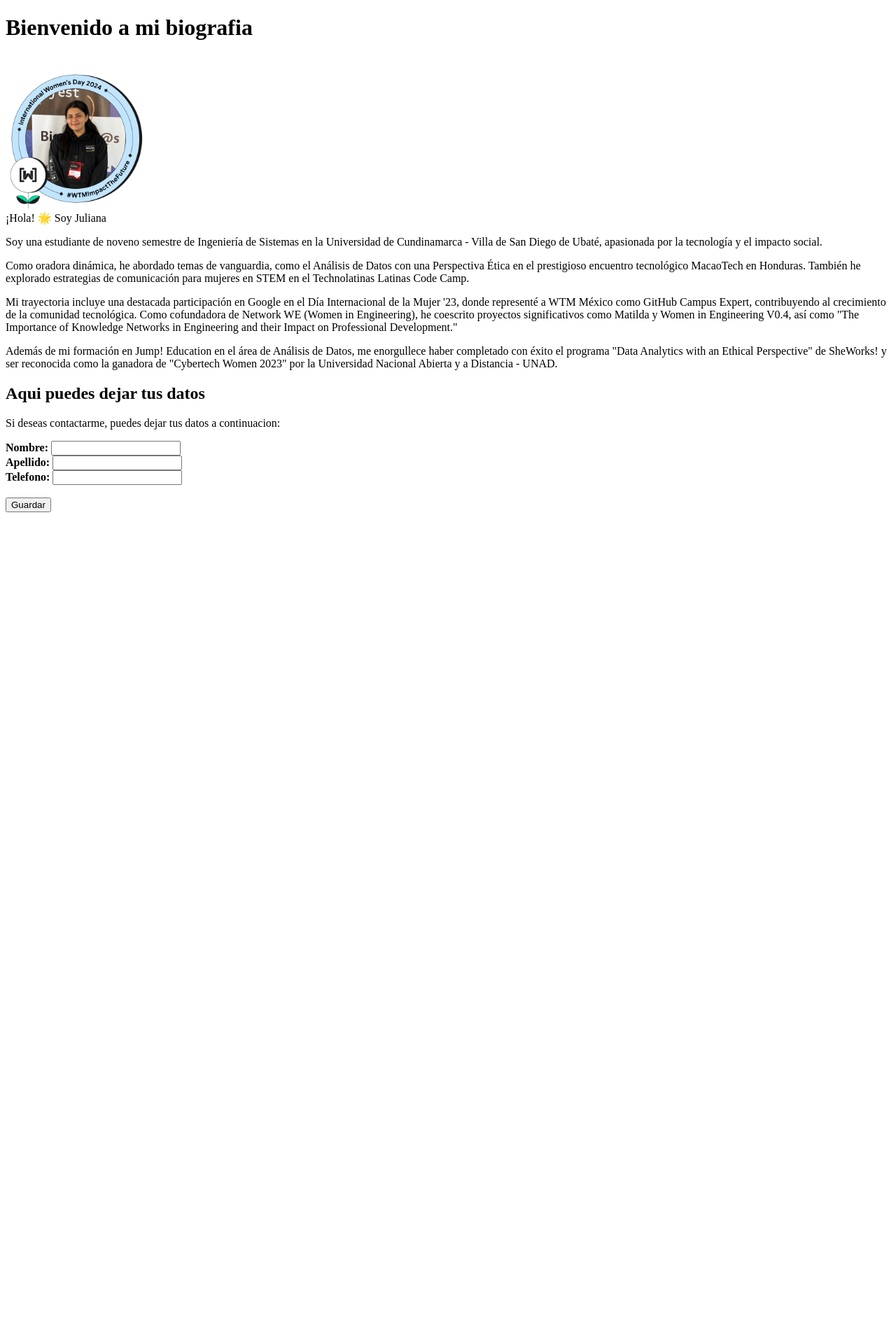
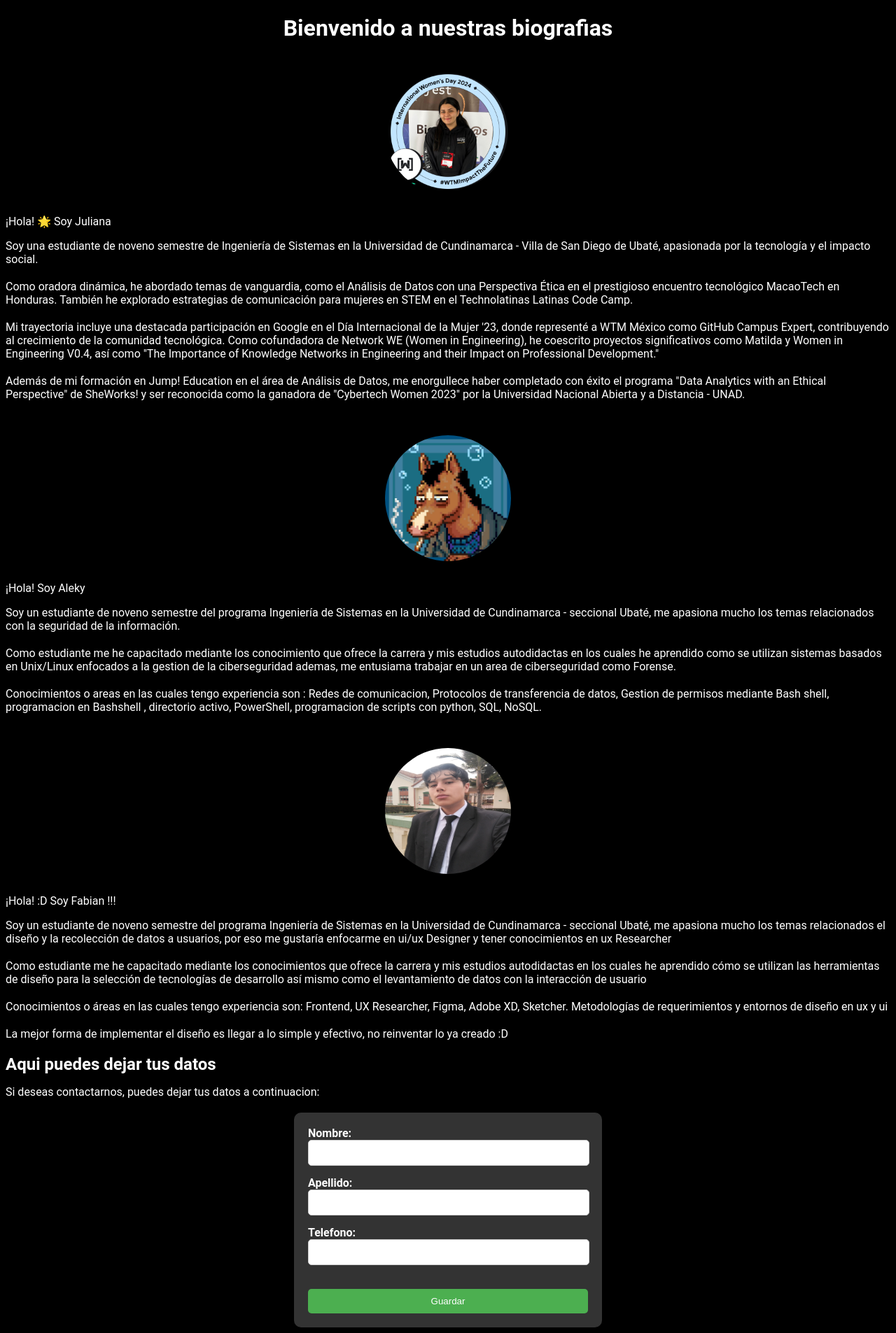
Before and after one commit to julianacastilloaraujo/Flask-Bio, a Flask app: page / in a window 1280 px wide. Shown: the whole page at 70% size. Before the commit the page ends 732 px from the top, so only its background shows below. Run offline with Flask 3, Linux system fonts and the light colour scheme.

Commit message:
Apartados de ivan y cristian creados, revisar posible pull request

```diff
--- a/src/app.py
+++ b/src/app.py
@@ -6,6 +6,7 @@ con_bd = Conexion()
 app = Flask(__name__)
 
 app.static_url_path = '/static'
+
 
 @app.route("/")
 def index():
--- /dev/null
+++ b/src/static/style.css
@@ -0,0 +1,99 @@
+/* Estilos generales */
+body {
+  background-color: #000;
+  color: #fff;
+  font-family: "Roboto", sans-serif;
+}
+
+h1 {
+  text-align: center;
+  font-weight: bold;
+  margin-bottom: 10px;
+}
+
+h2, h3 {
+  font-weight: bold;
+  margin-bottom: 10px;
+}
+
+p {
+  margin-bottom: 20px;
+}
+
+/* Estilos para imágenes */
+img {
+  border-radius: 50%;
+  box-shadow: 0 0 10px rgba(0, 0, 0, 0.5);
+  width: 180px;
+  height: 180px;
+  margin: 10px auto;
+  display: block;
+}
+
+/* Estilos para contenedores */
+.container {
+  max-width: 900px;
+  padding: 20px;
+}
+
+.form-container {
+  background-color: #333;
+  padding: 20px;
+  border-radius: 10px;
+}
+
+/* Estilos para los campos de texto */
+input {
+  width: calc(100% - 22px);
+  padding: 8px;
+  border: 1px solid #ccc;
+  margin-bottom: 10px;
+  border-radius: 5px;
+}
+
+/* Estilos para los botones */
+button {
+  background-color: #4caf50;
+  color: #fff;
+  border: none;
+  padding: 10px 20px;
+  border-radius: 5px;
+  cursor: pointer;
+}
+
+/* Estilos para el formulario */
+form {
+  max-width: 400px;
+  margin: 0 auto;
+  padding: 20px;
+  background-color: #333;
+  border-radius: 10px;
+  text-align: left; /* Centrar el contenido del formulario */
+}
+
+/* Estilos para los campos de texto del formulario */
+form input[type="text"] {
+  width: calc(100% - 20px); /* Ajustar el ancho del campo de texto */
+  padding: 10px; /* Ajustar el relleno */
+  margin-bottom: 15px;
+  border: 1px solid #ccc;
+  border-radius: 5px;
+}
+
+/* Estilos para el botón del formulario */
+form button {
+  width: 100%; /* Ocupar todo el ancho disponible */
+  background-color: #4caf50;
+  color: #fff;
+  border: none;
+  padding: 10px;
+  border-radius: 5px;
+  cursor: pointer;
+}
+
+/* Estilos para los títulos del formulario */
+form h2, form p {
+  color: #fff;
+  font-weight: bold;
+  margin-bottom: 10px;
+}
--- a/src/templates/index.html
+++ b/src/templates/index.html
@@ -4,9 +4,10 @@
     <meta charset="UTF-8">
     <meta name="viewport" content="width=device-width, initial-scale=1.0">
     <title>Pagina Principal</title>
+    <link rel="stylesheet" href="../static/style.css">
 </head>
 <body>
-    <h1>Bienvenido a mi biografia</h1>
+    <h1>Bienvenido a nuestras biografias</h1>
     <br>
     <img src="../static/Juliana.png" alt="Foto de Juliana"width="200" height="200">
     <br>
@@ -23,8 +24,34 @@
     <p>Además de mi formación en Jump! Education en el área de Análisis de Datos, me enorgullece haber completado
         con éxito el programa "Data Analytics with an Ethical Perspective" de SheWorks! y ser reconocida como
         la ganadora de "Cybertech Women 2023" por la Universidad Nacional Abierta y a Distancia - UNAD.</p>
+
+
+    <br>
+    <img src="../static/imagenFlask.jpeg" alt="Foto Aleky" width="200" height="200">
+    <br>
+    <h>¡Hola! Soy Aleky</h>
+    <p>Soy un estudiante de noveno semestre del programa Ingeniería de Sistemas en la Universidad de Cundinamarca -
+        seccional Ubaté, me apasiona mucho los temas relacionados con la seguridad de la información.</p>
+    <p>Como estudiante me he capacitado mediante los conocimiento que ofrece la carrera y mis estudios autodidactas en los cuales he aprendido
+        como se utilizan sistemas basados en Unix/Linux enfocados a la gestion de la ciberseguridad ademas, me entusiama trabajar en un area de ciberseguridad como
+        Forense.</p>
+    <p>Conocimientos o areas en las cuales tengo experiencia  son : Redes de comunicacion, Protocolos de transferencia de datos,
+    Gestion de permisos mediante Bash shell, programacion en Bashshell , directorio activo, PowerShell, programacion de scripts con python, SQL, NoSQL.</p>
+
+    <br>
+    <img src="../static/IMG_20231026_074834.jpg" alt="Foto Fabian" width="200" height="200">
+    <br>
+    <h>¡Hola! :D Soy Fabian !!!</h>
+    <p>Soy un estudiante de noveno semestre del programa Ingeniería de Sistemas en la Universidad de Cundinamarca -
+        seccional Ubaté, me apasiona mucho los temas relacionados el diseño y la recolección de datos a usuarios, por eso me gustaría enfocarme en ui/ux Designer y tener conocimientos en ux Researcher </p>
+    <p>Como estudiante me he capacitado mediante los conocimientos que ofrece la carrera y mis estudios autodidactas en los cuales he aprendido
+        cómo se utilizan las herramientas de diseño para la selección de tecnologías de desarrollo así mismo como el levantamiento de datos con la interacción de usuario
+</p>
+    <p>Conocimientos o áreas en las cuales tengo experiencia son: Frontend, UX Researcher, Figma, Adobe XD, Sketcher. Metodologías de requerimientos y entornos de diseño en ux y ui</p>
+    <p>La mejor forma de implementar el diseño es llegar a lo simple y efectivo, no reinventar lo ya creado :D</p>
+
     <h2>Aqui puedes dejar tus datos</h2>
-    <p>Si deseas contactarme, puedes dejar tus datos a continuacion:</p>
+    <p>Si deseas contactarnos, puedes dejar tus datos a continuacion:</p>
     <form action="/guardar_personas" method="post">
         <B>Nombre:</B>
         <input type="text" name="nombre">
```
Also changed, not shown: src/static/IMG_20231026_074834.jpg (added), src/static/imagenFlask.jpeg (added).
